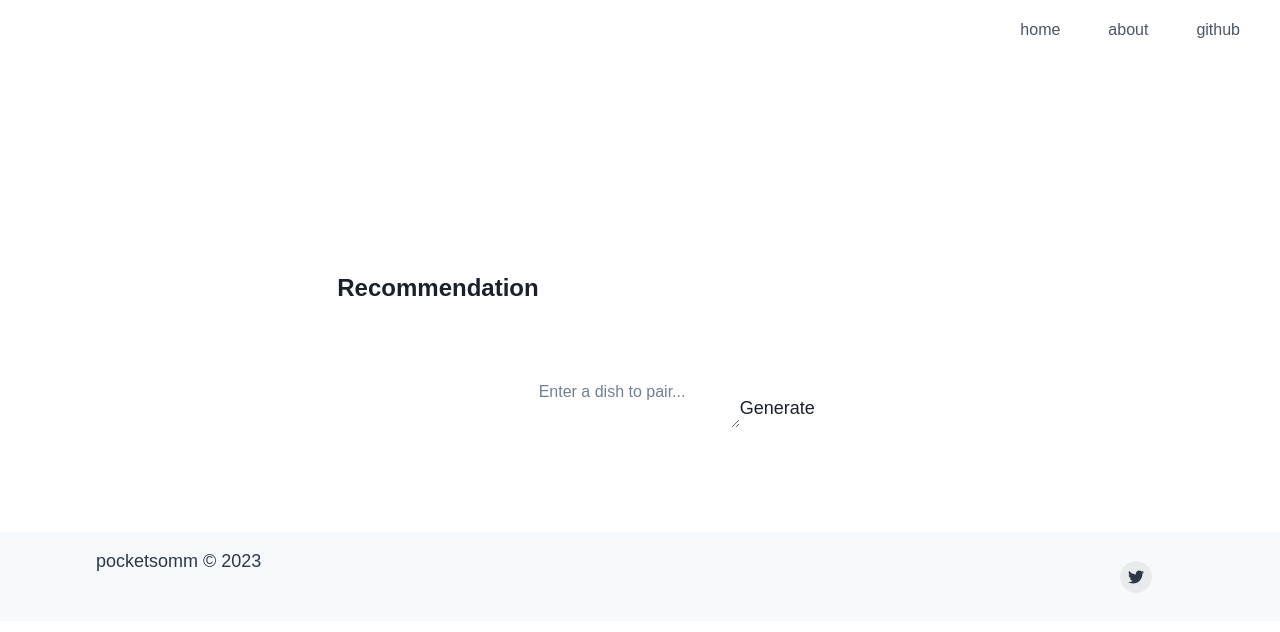
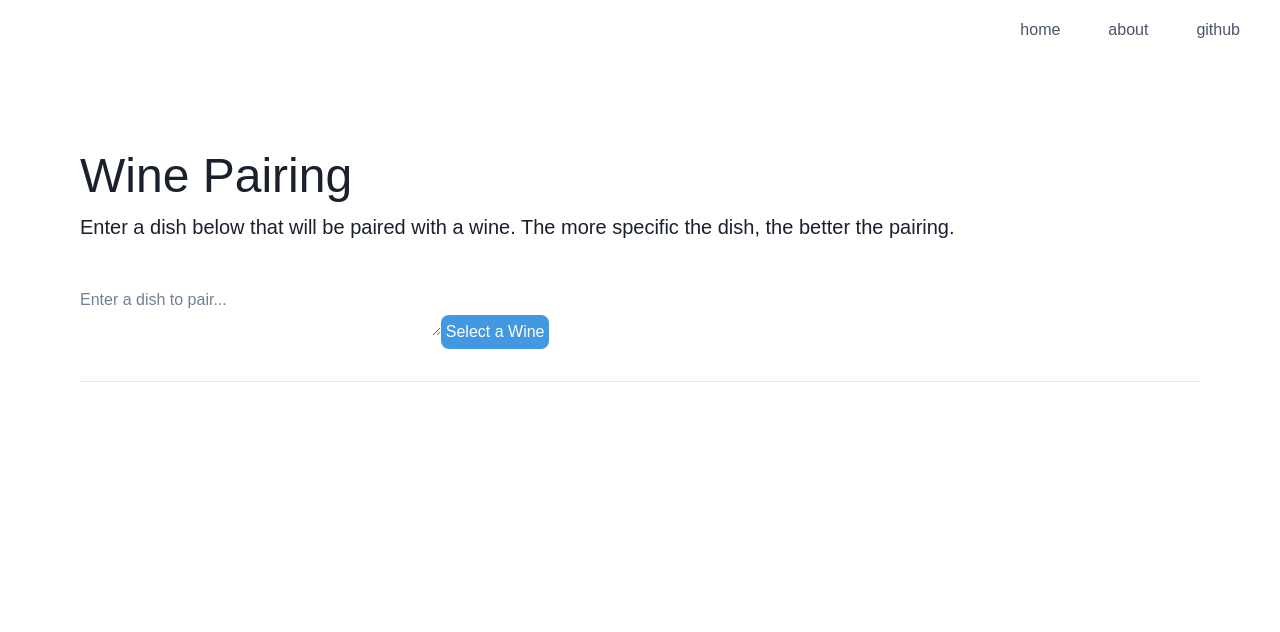
Before and after one commit to tchowd/pocketsomm, a Next.js app: page /winepairing in a window 1280 px wide. Shown: the top 632 px of the page. Built offline with nearby package versions, Linux system fonts and the light colour scheme.

Commit message:
redesign and output changes

```diff
--- a/pages/api/food.tsx
+++ b/pages/api/food.tsx
@@ -14,8 +14,9 @@ const generateAction = async (req: any, res: any) => {
   const baseCompletion = await openai.createCompletion({
     model: 'text-davinci-003',
     prompt: `${basePromptPrefix}${req.body.userInput}`,
-    temperature: 0.7,
-    max_tokens: 250,
+    temperature: 0.8,
+    max_tokens: 1000,
+    frequency_penalty: 0.6,
   });
 
   const basePromptOutput = baseCompletion.data.choices.pop();
--- a/pages/foodpairing/index.tsx
+++ b/pages/foodpairing/index.tsx
@@ -13,7 +13,7 @@ const FoodPairing: NextPage = () => {
     <Container maxW="6xl" >
         <Recommendation />
     </Container>
-    <Footer />
+    {/* <Footer /> */}
     </>
   )
 }
--- a/pages/winepairing/index.tsx
+++ b/pages/winepairing/index.tsx
@@ -10,10 +10,10 @@ const WinePairing: NextPage = () => {
   return (
     <>
     <Navbar />
-    <Container maxW="6xl" >
+    <Container maxW="8xl" >
         <Recommendation />
     </Container>
-    <Footer />
+    {/* <Footer /> */}
     </>
   )
 }
--- a/pages/winepairing/wine.tsx
+++ b/pages/winepairing/wine.tsx
@@ -1,12 +1,12 @@
 import React, {useState} from 'react'
-import { Box, Button, Center, Container, Text, Textarea } from '@chakra-ui/react'
+import { Box, Button, Center, Container, Text, Textarea, VStack } from '@chakra-ui/react'
 
 const Recommendation = () => {
 
     const [userInput, setUserInput] = useState('');
     const [openaiOutput, setOpenaiOutput] = useState('')
     const [isLoading, setIsLoading] = useState(false)
-
+    const [newSplitString, setNewSplitString] = useState('')
     const callGenerateEndpoint = async () => {
         setIsLoading(true);
 
@@ -36,47 +36,67 @@ const Recommendation = () => {
         return splitString.filter(string => string.trim() !== "");
       }
     const test = splitStringByNumericOrder(openaiOutput)
-    console.log(test)
+    // console.log(test)
 
     return (
 
         <Container margin={'5rem'}>
-            <Center>
-            <Text fontSize="2xl" fontWeight="bold" mb={4}>
-                Recommendation
+
+            <Text fontSize="5xl" fontWeight="b" mb={4} >
+                Wine Pairing
+            </Text>
+            <Text fontSize="xl" fontWeight="b" marginTop={'-1rem'} >
+                Enter a dish below that will be paired with a wine. The more specific the dish, the better the pairing.
             </Text>
 
-
-            <Box marginTop={'15rem'}>
                 <Textarea
                     value={userInput}
                     onChange={userInputChange}
                     placeholder='Enter a dish to pair...'
-                    size='sm'
-                    maxW={300}
+                    marginTop={'1rem'}
+                    paddingRight={'10rem'}
+                    isRequired={true}
+                    borderColor={'blue.500'}
                 />
 
+
                 <Button
-                    className={isLoading ? 'generate-button loading' : 'generate-button'}
+                    // className={isLoading ? 'generate-button loading' : 'generate-button'}
                     onClick={callGenerateEndpoint}>
-                        {isLoading ? <span className="loader"></span> : <p>Generate</p>}
+                        {isLoading ? <span className="loader"></span> :
+                        <Button
+                            backgroundColor={'blue.400'}
+                            padding={'0.3rem'}
+                            borderRadius={'0.5rem'}
+                            color={'white'}
+                            _hover={{backgroundColor: 'blue.800'}}>
+                            Select a Wine
+                        </Button>}
                 </Button>
-            </Box>
+                <hr style={{marginTop: '2rem', marginBottom: '2rem'}}></hr>
 
+            <Center>
             <Box>
 
                 <Box>
                     {openaiOutput.split(/(\d+\.\s)/).map((openaiOutput: string) => {
-                        const splitWineString = openaiOutput.split(" - ");
-                        let name = splitWineString[0];
-                        // console.log('this is the name', name)
-                        const description = splitWineString[1];
-                        console.log(name, description)
-                        name = name.replace(/^\d+\.\s/, "");
+                        // console.log(openaiOutput)
+                        const splitWineString = openaiOutput.split(" - ")
+                        // let name = splitWineString[0]
+                        const str = splitWineString.toString()
+                        const wineName = str.substring(0, str.indexOf(":"));
+                        const wineDescription = str.substring(str.indexOf(":") + 1 , str.length);
+
+
+                        // const description = splitWineString[1];
+                        const wineDescriptionFinal = wineDescription.replace(/^\d+\.\s/, "");
                         return (
-                        <Text key={name} >
-                            <Text>{name}</Text>
-                        </Text>
+                            <div>
+                            <Text as='b'>{wineName}</Text>
+                            <Text marginTop={'0.5rem'}>{wineDescriptionFinal}</Text>
+
+                             </div>
+
 
                         );
                     })}
@@ -85,9 +105,9 @@ const Recommendation = () => {
 
 
             </Box>
-            <br></br>
-            {/* {openaiOutput} */}
             </Center>
+
+
         </Container>
     )
 }
```
Also changed, not shown: pages/foodpairing/food.tsx (+35 -22 lines), pages/index.tsx (+5 -4 lines), 1 other file (tests, documents, lock files or other folders).
